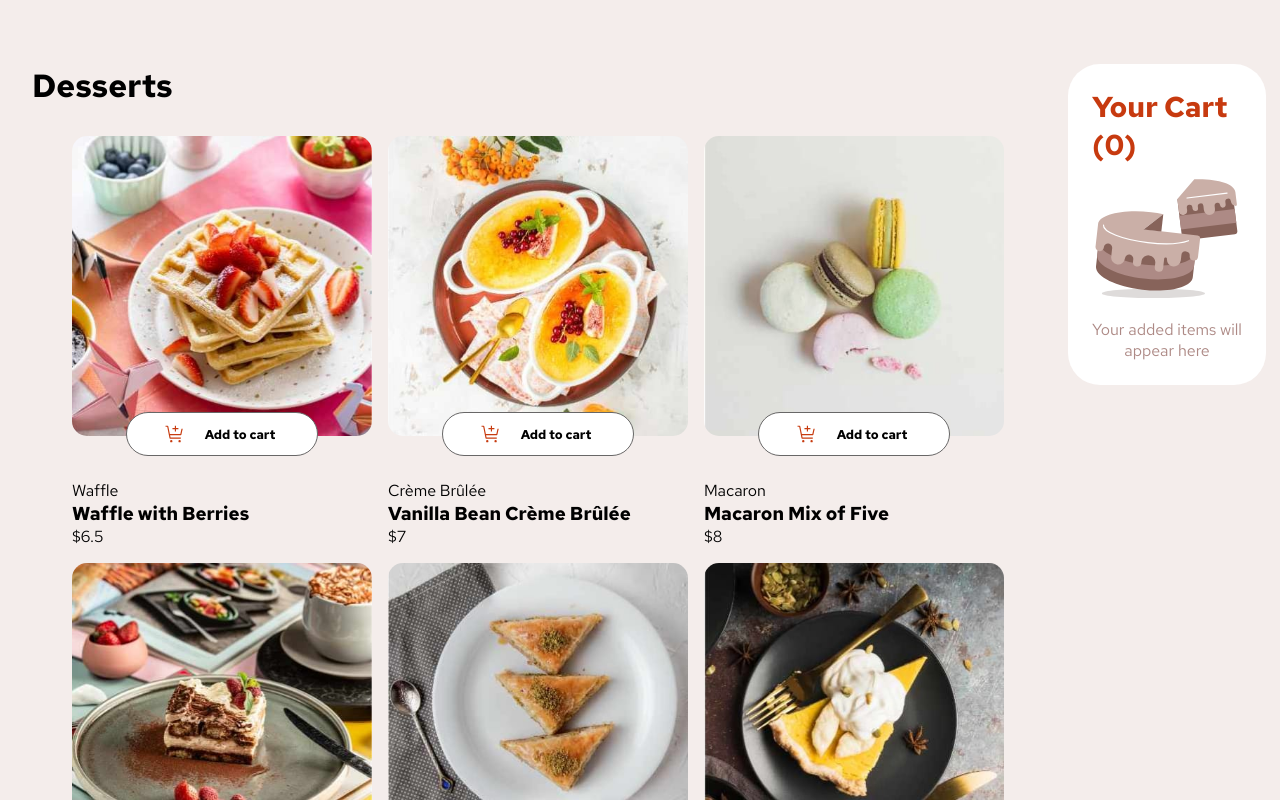
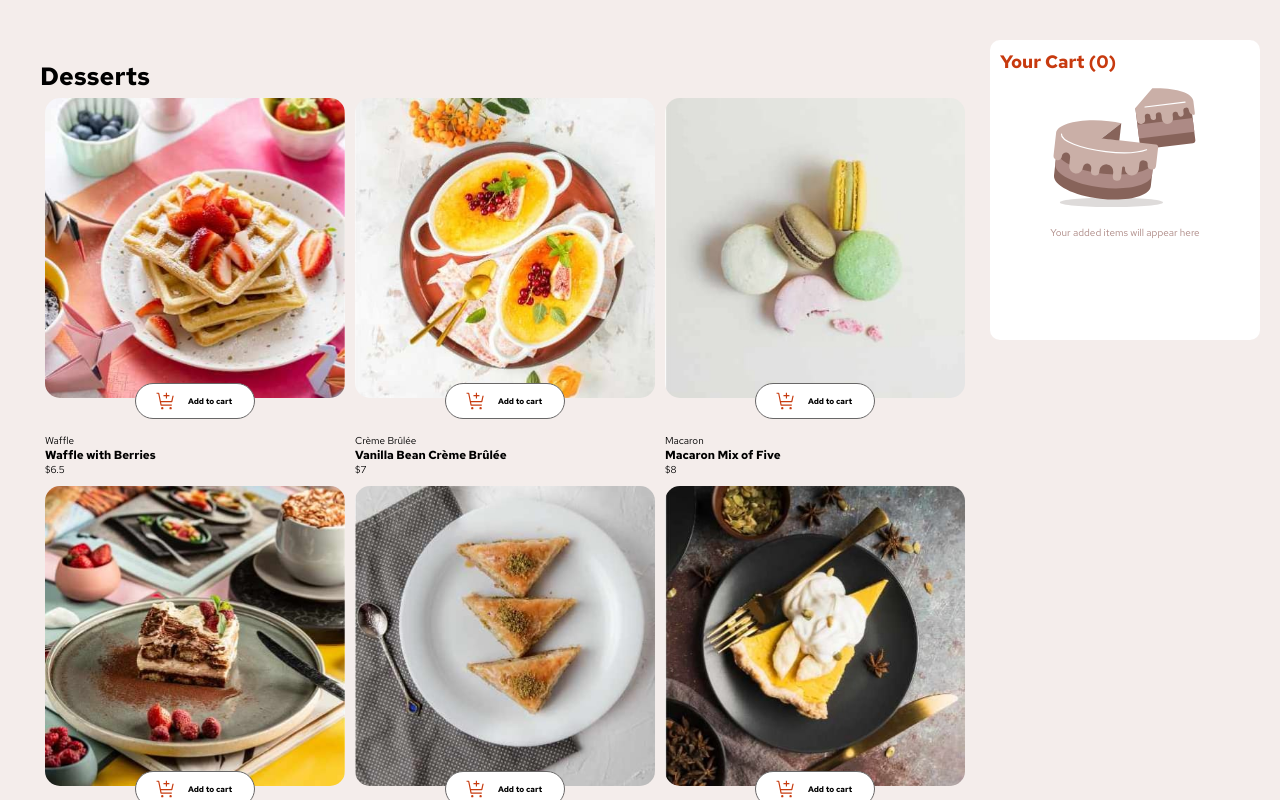
Before and after one commit to rojascami/treelo, a Next.js app: page / in a window 1280 px wide. Shown: the top 800 px of the page. Built offline with nearby package versions, Linux system fonts and the light colour scheme.

Commit message:
responsive

```diff
--- a/src/app/layout.tsx
+++ b/src/app/layout.tsx
@@ -21,12 +21,9 @@ export default function RootLayout({
   return (
     <html lang="en">
       <body className={`${RedHatText.className}`}>
-
-        <div className="container">
-
-
+        {/* <div className="container"> */}
         {children}
-        </div>
+        {/* </div> */}
       </body>
     </html>
   );
--- a/src/app/page.tsx
+++ b/src/app/page.tsx
@@ -2,5 +2,8 @@ import "@/styles/page.scss";
 import Products from "@/components/Products";
 
 export default function Home() {
-  return <Products />
+  return (
+  // <div className="container"></div>
+  <Products />
+  )
 }
--- a/src/components/Card.tsx
+++ b/src/components/Card.tsx
@@ -29,10 +29,9 @@ interface CardProps {
     setCart: React.Dispatch<React.SetStateAction<cartState>>;
     setProducts: React.Dispatch<React.SetStateAction<Product[]>>;
     index: number;
-    cart: Cart;
 }
 
-const Card: React.FC<CardProps> = ({ product, setProducts, setCart, cart, index }) => {
+const Card: React.FC<CardProps> = ({ product, setProducts, setCart, index }) => {
 
     const addQuantity = () => {
         setProducts((prevProducts) => {
@@ -85,9 +84,9 @@ const Card: React.FC<CardProps> = ({ product, setProducts, setCart, cart, index
 
 
         setCart((prevItems) => {
-            const existingProduct = prevItems.products.find((item) => item.name === product.name);
+            // const existingProduct = prevItems.products.find((item) => item.name === product.name);
 
-            if (existingProduct) {
+            if (product.quantity > 1) {
                 const updatedProducts = prevItems.products.map((cartItem) => {
                     return product.name === cartItem.name ? { ...cartItem, quantity: cartItem.quantity - 1 } : cartItem
                 });
--- a/src/components/Products.tsx
+++ b/src/components/Products.tsx
@@ -40,11 +40,11 @@ export default function Products() {
 
 
     return (
-        <> <h2 className='heading'>
-        Desserts
-    </h2>
-            <div className='products'>
-
+        <div className="container">
+            <div className='products__market'>
+                <h2 className='heading'>
+                    Desserts
+                </h2>
                 <div className="products__items">
 
                     {products.map((item, index) => {
@@ -52,9 +52,9 @@ export default function Products() {
                     })}
                 </div>
             </div>
-            <div className='cart__products'>
-                <Cart cart={cart} setCart={setCart} setProducts={setProducts}/>
-            </div>
-        </>
+            {/* <div className='cart__products'> */}
+                <Cart cart={cart} setCart={setCart} setProducts={setProducts} />
+            {/* </div> */}
+        </div>
     )
 }
--- a/src/styles/cart.scss
+++ b/src/styles/cart.scss
@@ -1,18 +1,20 @@
-.cart__products {
+@import "mixins";
+
+.cart {
+  // grid-area: cart;
   grid-column: sidebar-start / sidebar-end;
-  grid-row: 1 / span 3;
-  background-color: var(--white);
-  border-radius: 2rem;
-  padding: 1.5rem;
+  grid-row: 1 / span 1;
+  background-color: white;
+  border-radius: 1rem;
+  padding: 1rem;
   display: flex;
   flex-direction: column;
-  justify-content: space-between;
 
-
-}
-.cart {
-  display: flex;
-  flex-direction: column;
+  @include respond(tab-land) {
+   grid-row: cart-start / cart-end;
+   grid-column: 1 / -1;
+  width: 100%;
+  }
   &__heading {
     font-size: 1.8rem;
     font-weight: 800;
--- a/src/styles/globals.scss
+++ b/src/styles/globals.scss
@@ -1,3 +1,5 @@
+@import "mixins";
+
 :root {
 --primary-color: #3e3227;
 --secondary-color: #cc4e24;
@@ -30,10 +32,25 @@ body {
 body {
   font-family: var(--font-primary);
   box-sizing: border-box;
-  font-size: 62.5%;
   color: var(--color-grey-dark-2);
   font-weight: 300;
   background-color: var(--rose-100);
+}
+
+html {
+  font-size: 62.5%; //1 rem = 10px; 10px/16px = 62.5%
+
+  @include respond(tab-land) { // width < 1200?
+      font-size: 56.25%; //1 rem = 9px, 9/16 = 50%
+  }
+
+  @include respond(tab-port) { // width < 900?
+      font-size: 50%; //1 rem = 8px, 8/16 = 50%
+  }
+
+  @include respond(big-desktop) {
+      font-size: 75%; //1rem = 12, 12/16
+  }
 }
 
 *,
@@ -49,6 +66,12 @@ a {
   text-decoration: none;
 }
 
+button{
+  all: unset;
+  padding: 0 .2rem;
+}
+
+
 @media (prefers-color-scheme: dark) {
   html {
     color-scheme: dark;
@@ -57,15 +80,22 @@ a {
 
 .container {
   display: grid;
-  grid-template-columns:
-        [full-start] repeat(6, min-content) [full-end sidebar-start] 1fr [sidebar-end];
-   grid-template-rows: repeat(2, 2rem) minmax(2rem, min-content) auto;
+  grid-template-columns: [full-start] repeat(6, min-content) [full-end sidebar-start] 1fr [sidebar-end];
+  grid-template-rows:  repeat(4, 30rem);
+  margin: 4rem 2rem;
 
-  margin: 4rem 2rem;
-  // gap: 1rem;
+
+  @include respond(tab-land) {
+    grid-template-rows: [product-start] min-content [product-end cart-start]min-content[cart-end];
+    justify-items: center;
+  }
+  @include respond(phone) {
+    grid-template-columns: [full-start]minmax(250px, 1fr)[full-end];
+
+    img {
+      transform: scale(90%);
+    }
+  }
+
+
 }
-
-button{
-  all: unset;
-  padding: 0 .2rem;
-}
--- a/src/styles/products.scss
+++ b/src/styles/products.scss
@@ -1,20 +1,32 @@
+@import "mixins";
+
 .heading {
-  font-size: 2rem;
+  font-size: 2.5rem;
   display: block;
-  grid-row: 1 / span 1;
 }
 .products {
-  grid-column: full-start / full-end;
-  grid-template-rows: repeat(3, min-content);
-  grid-row: 2 / -1;
-  margin: 2rem;
-
+  &__market {
+    grid-column: full-start / full-end;
+    grid-template-rows: repeat(3, min-content);
+    margin: 2rem;
+    @include respond(tab-port) { // width < 900?
+      grid-column: 1 / -1;
+  }
+}
   &__items {
     grid-row: 2 / span 1;
     display: grid;
     grid-template-columns: repeat(3, 1fr);
-    justify-content: center;
-    align-items: center;
+
+    @include respond(tab-port) { // width < 900?
+      grid-template-columns: [full-start] repeat(2, 1fr) [full-end];
+      grid-column: 1 / -1;
+
+  }
+    @include respond(phone) {
+      grid-template-columns: min-content;
+      grid-row: product-start / product-end;
+    }
   }
 }
 
@@ -23,7 +35,7 @@
   grid-row: 1 / span 3;
 
   gap: 3rem;
-  background-color: var(--white);
+  background-color: var(--red);
   border-radius: 2rem;
   padding: 3rem;
   margin-left: 1.5rem;
```
